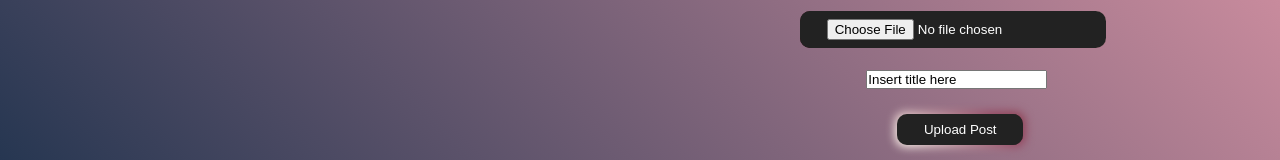
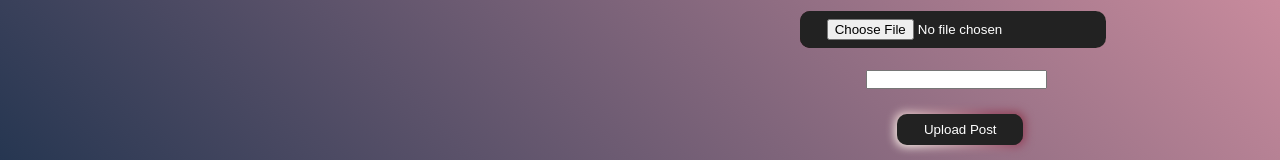
Before and after one commit to daceCS/ReFrame-React, a React (Vite) app in the folder frontend/: page /upload in a window 1280 px wide. Shown: the part 309-469 px from the top of the page. Built offline with nearby package versions, Linux system fonts and the light colour scheme.

Commit message:
Update Upload.jsx

```diff
--- a/frontend/src/pages/Upload.jsx
+++ b/frontend/src/pages/Upload.jsx
@@ -44,7 +44,7 @@ function Upload() {
         className="upload-file"
       >
         <input type="file" className="file-upload" onChange={fileOnChange} />
-        <input type="text" onChange={changeCaption} id="caption-upload" value = "Insert title here"/>
+        <input type="text" onChange={changeCaption} id="caption-upload"/>
         <button className="upload-button" onClick={upload}>
           Upload Post
         </button>
```
